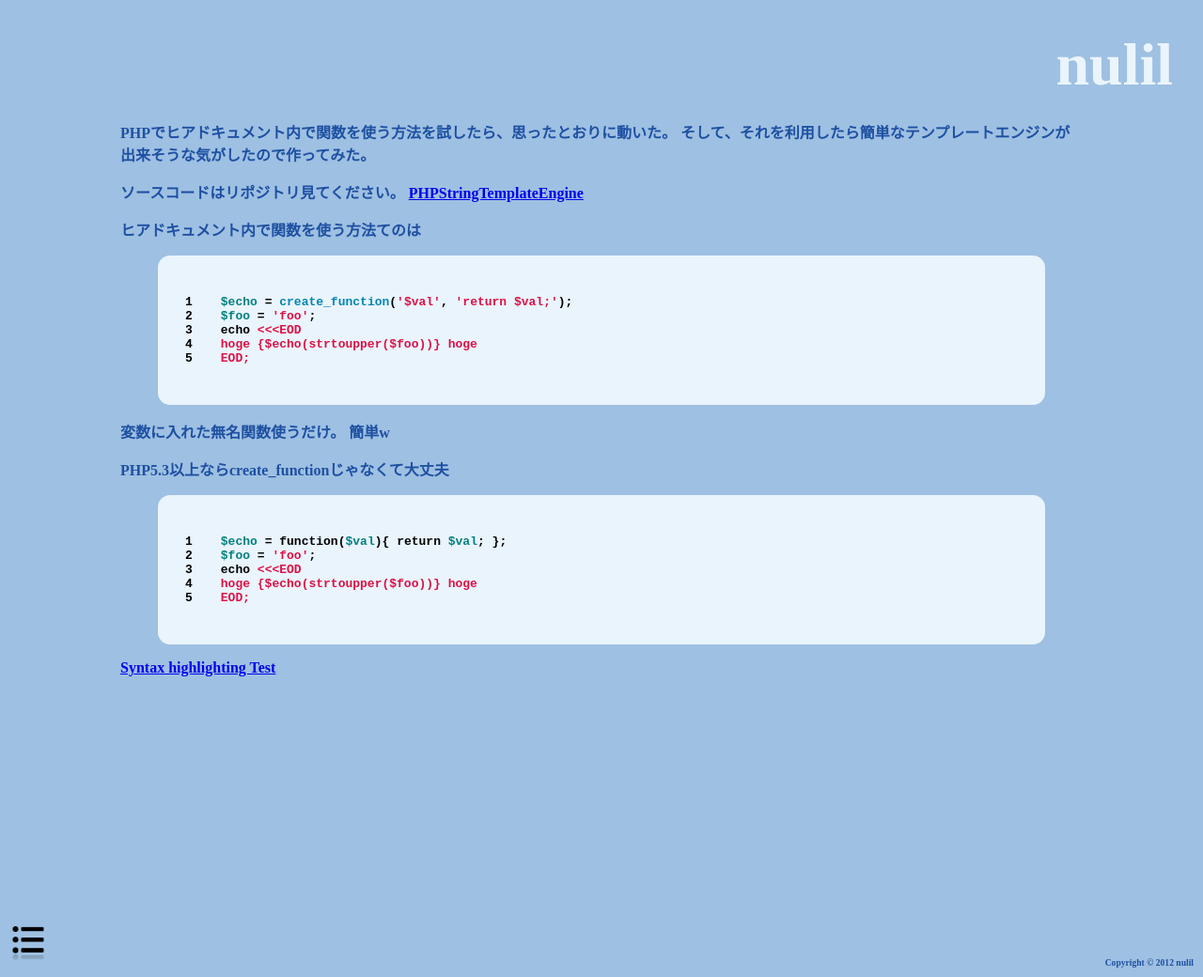
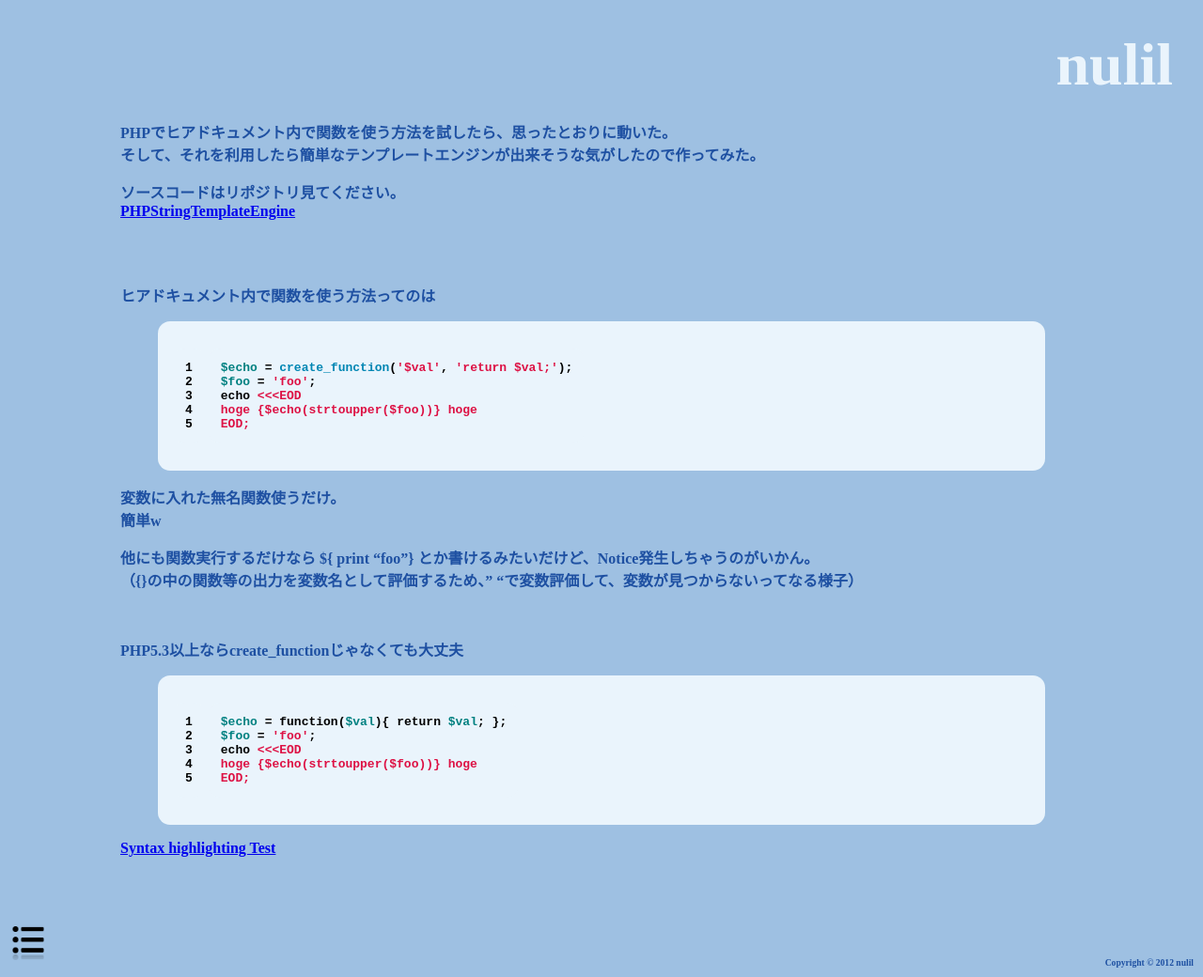
Before and after one commit to nulil/nulil.github.com, a Jekyll site: the page built from _posts/2012-10-25-phptemplateengine.md, in a window 1280 px wide and 1040 px high. Shown: the whole window at 94% size. Built offline with Jekyll 4.4.1, drawn with Linux system fonts in a browser that asks for light colours; a script that is not in the unit is left out; comment, search, counter and statistics services are not loaded.

Commit message:
記事更新

```diff
--- a/_posts/2012-10-25-phptemplateengine.md
+++ b/_posts/2012-10-25-phptemplateengine.md
@@ -13,9 +13,10 @@ PHPでヒアドキュメント内で関数を使う方法を試したら、思
 ソースコードはリポジトリ見てください。
 [PHPStringTemplateEngine](https://github.com/nulil/PHPStringTemplateEngine)
 
+<br />
+<br />
 
-
-ヒアドキュメント内で関数を使う方法てのは
+ヒアドキュメント内で関数を使う方法ってのは
 
 {% highlight php linenos %}
 $echo = create_function('$val', 'return $val;');
@@ -28,7 +29,12 @@ EOD;
 変数に入れた無名関数使うだけ。
 簡単w
 
-PHP5.3以上ならcreate_functionじゃなくて大丈夫
+他にも関数実行するだけなら ${ print "foo"} とか書けるみたいだけど、Notice発生しちゃうのがいかん。
+（{}の中の関数等の出力を変数名として評価するため、" "で変数評価して、変数が見つからないってなる様子）
+
+<br />
+
+PHP5.3以上ならcreate_functionじゃなくても大丈夫
 
 {% highlight php linenos %}
 $echo = function($val){ return $val; };
```
